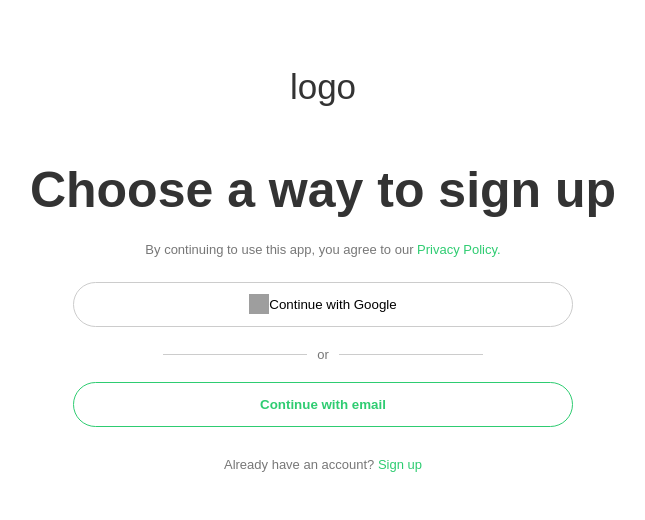
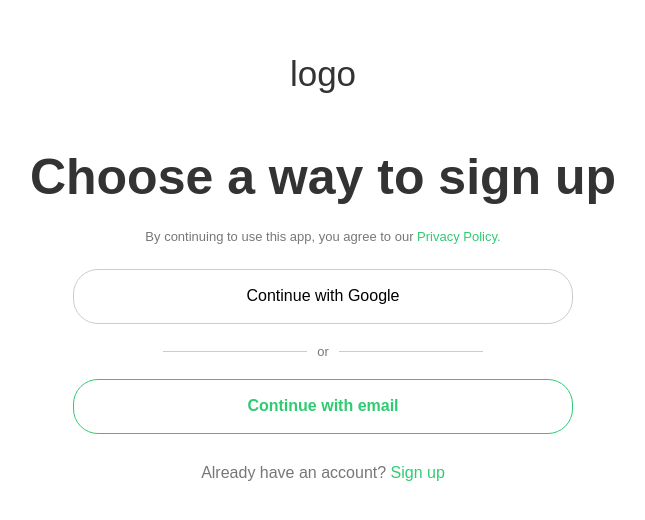
Before and after one commit to Penguinqt/sidel, a React (Create React App) app in the folder sidel-frontend/: page /login in a window 1280 px wide. Shown: the part 124-644 px from the top of the page, without its empty margins (317-962 px from the left). Built offline with nearby package versions, Linux system fonts and the light colour scheme; grey boxes are pictures that could not be loaded.

Commit message:
Signup Page pt2

```diff
--- a/sidel-frontend/src/Components/SignupPage.jsx
+++ b/sidel-frontend/src/Components/SignupPage.jsx
@@ -23,12 +23,9 @@ const SignupPage = () => {
       </p>
 
       <button className="google-btn">
-        <img
-          src="https://developers.google.com/identity/images/g-logo.png"
-          alt="Google"
-          className="google-icon"
-        />
-        Continue with Google
+
+
+        <p className="google-text">Continue with Google</p>
       </button>
 
       <div className="divider">
--- a/sidel-frontend/src/Style/SignupPage.css
+++ b/sidel-frontend/src/Style/SignupPage.css
@@ -47,7 +47,7 @@
 /* Google Button */
 .google-btn {
   width: 500px;
-  height: 45px;
+  height: 55px;
   background-color: white;
   border: 1px solid #ccc;
   border-radius: 25px;
@@ -63,6 +63,10 @@
 
 .google-btn:hover {
   background-color: #f5f5f5;
+}
+
+.google-text {
+  font-size: 16px;
 }
 
 .google-icon {
@@ -95,12 +99,13 @@
 /* Email Button */
 .email-btn {
   width: 500px;
-  height: 45px;
+  height: 55px;
   background-color: white;
   border: 1px solid #2ecc71;
   color: #2ecc71;
   border-radius: 25px;
   font-weight: 600;
+  font-size: 16px;
   cursor: pointer;
   transition: all 0.2s ease;
 }
@@ -113,7 +118,7 @@
 /* Footer */
 .footer-text {
   margin-top: 30px;
-  font-size: 13px;
+  font-size: 16px;
   color: #777;
 }
 
```
